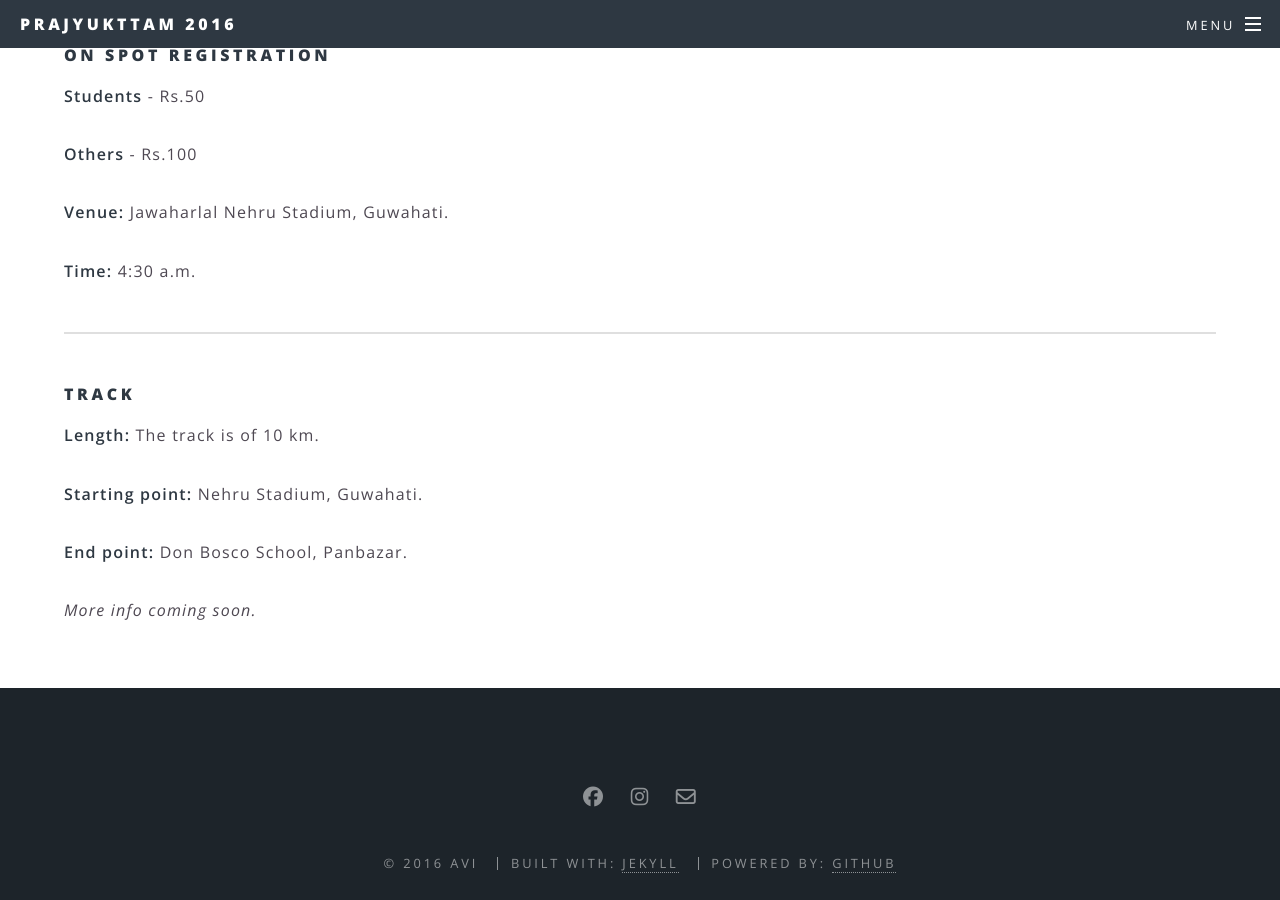
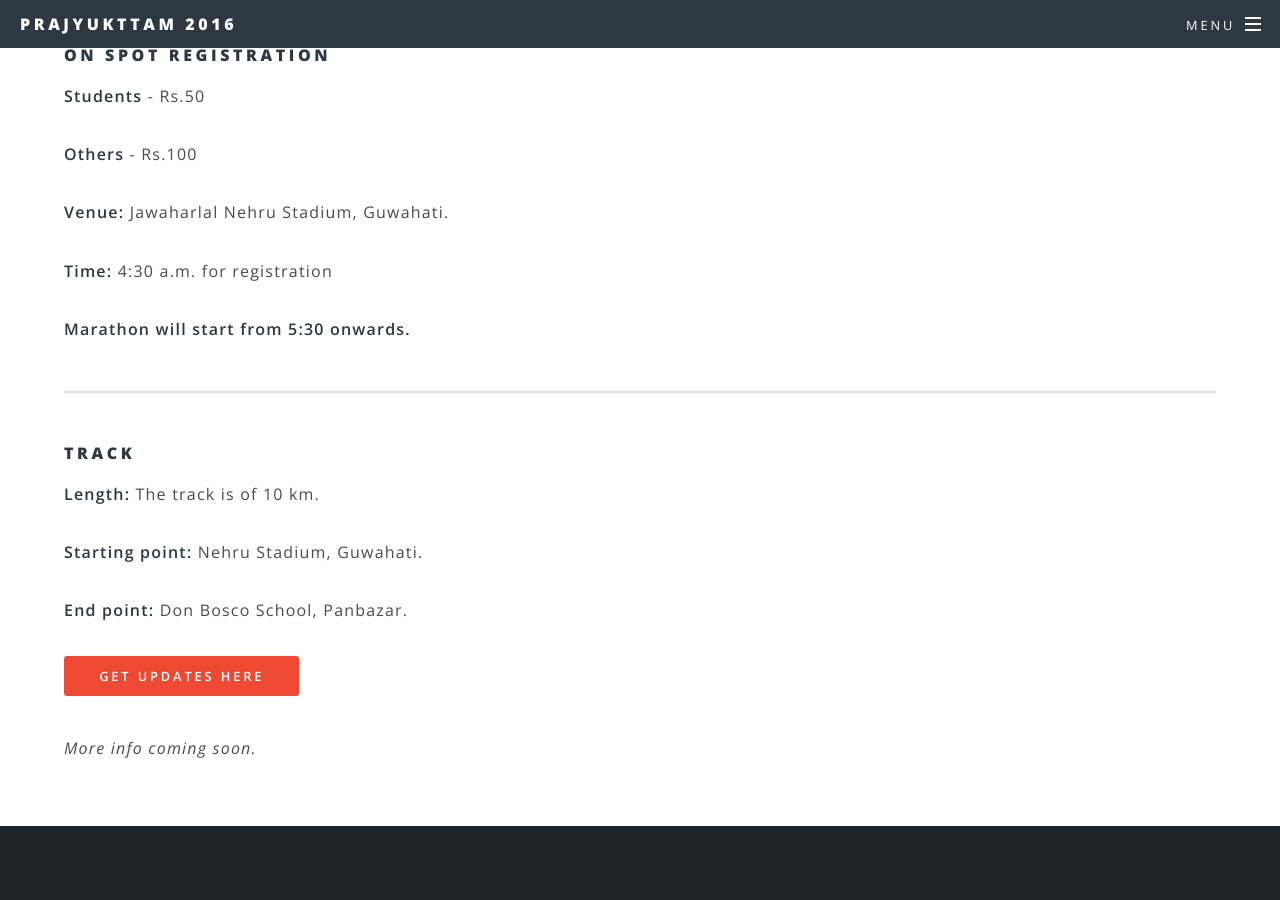
Before and after one commit to skyhitblog/prajyukttam.github.io, a Jekyll site: the page built from marathon.html, in a window 1280 px wide and 900 px high, scrolled down 1890 px. Built offline with Jekyll 4.4.1, drawn with Linux system fonts in a browser that asks for light colours; nearby versions of some CDN libraries; library files that are not in the unit come from our copies.

Commit message:
pages  updated

```diff
--- a/marathon.html
+++ b/marathon.html
@@ -23,13 +23,15 @@ Sunday, 16 October.</h2>
 <p><b>Others</b> - Rs.100</p>
 
 <p><b>Venue:</b> Jawaharlal Nehru Stadium, Guwahati.</p>
-<p><b>Time:</b> 4:30 a.m.</p>
-
+<p><b>Time:</b> 4:30 a.m. for registration</p>
+<b>Marathon will start from 5:30 onwards.</b>
 <hr/>
 
 <h4>TRACK</h4>
 <p><b>Length:</b> The track is of 10 km.</p>
 <p><b>Starting point:</b> Nehru Stadium, Guwahati.</p>
 <p><b>End point:</b> Don Bosco School, Panbazar.</p>
-
+<ul class="actions">
+	<li><a href="http://www.facebook.com/events/1810770585826558/" target="blank" class="button special">Get Updates here</a></li>
+</ul>
 <i>More info coming soon.</i>
```
Also changed, not shown: 2 other files.
